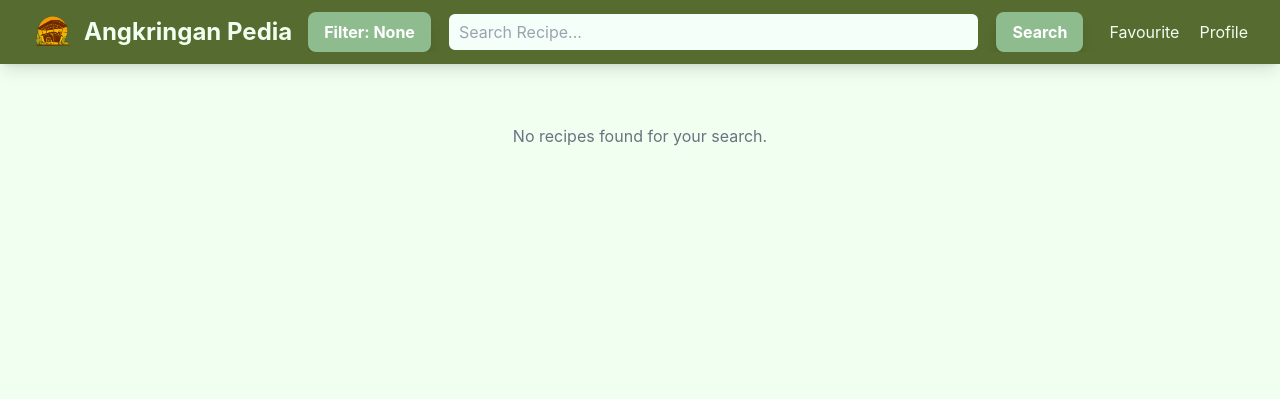
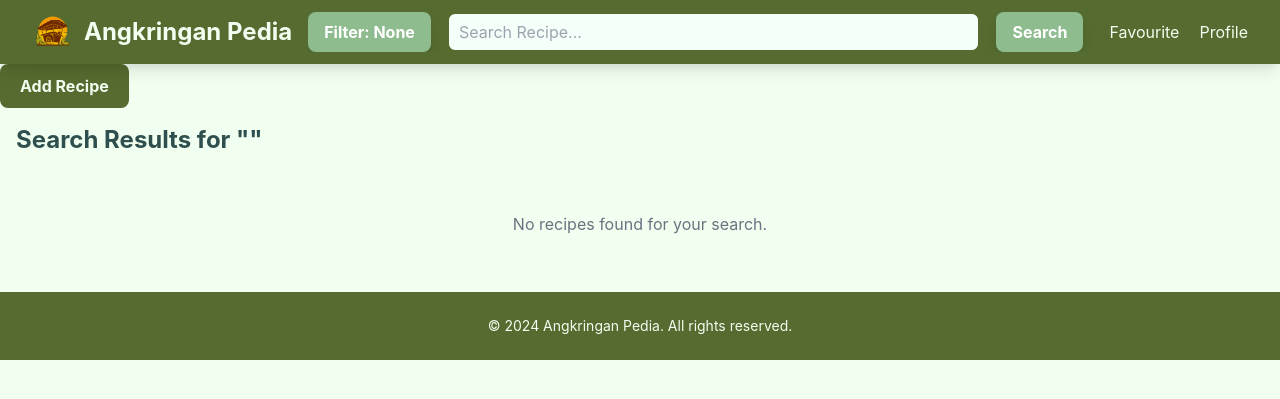
Before and after one commit to Cyades/AngkringanPedia, a Django app: page /search/ in a window 1280 px wide. Shown: the top 399 px of the page. Run offline with Django 5.2, Linux system fonts and the light colour scheme; some libraries are stand-ins or nearby versions.

Commit message:
fix search_result button and footer

```diff
--- a/main/templates/search_results.html
+++ b/main/templates/search_results.html
@@ -2,6 +2,7 @@
 
 {% block content %}
 {% include 'navbar.html' %}
+{% include 'add_recipe.html' %}
 <div class="container mx-auto p-4">
     <h1 class="text-2xl font-bold">Search Results for "{{ query }}"</h1>
 
@@ -43,4 +44,5 @@
         <p class="text-center mt-4 py-10 text-gray-500">No recipes found for your search.</p>
     {% endif %}
 </div>
+{% include 'footer.html' %}
 {% endblock %}
```
